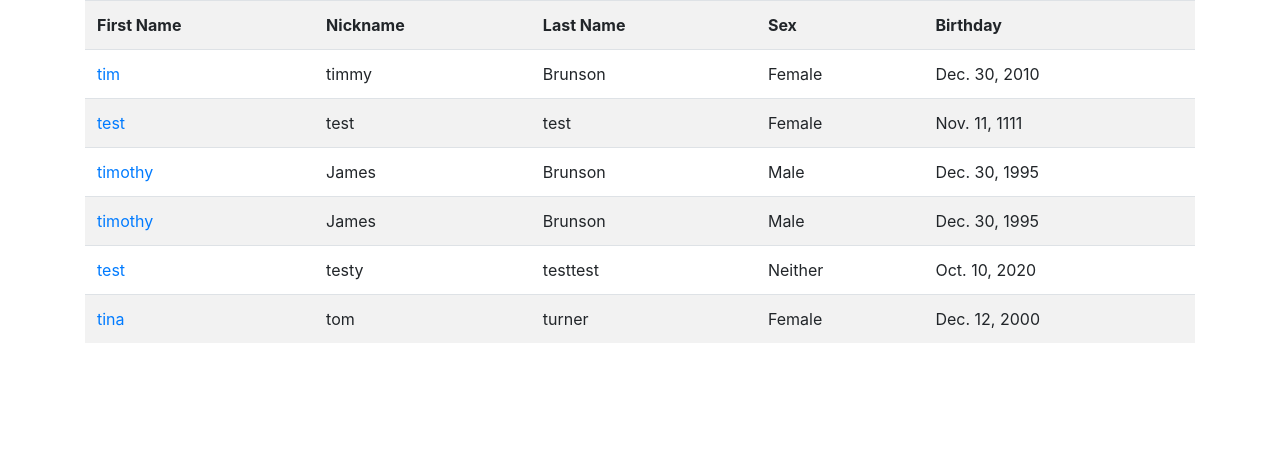
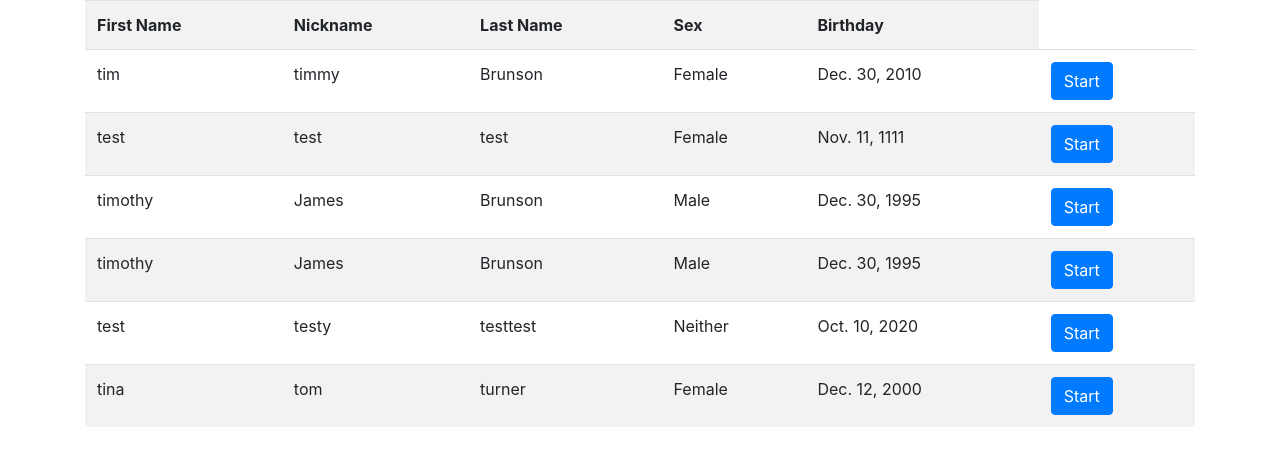
Before and after one commit to TJBrunson/MOCRecords, a Django app: template patientRecords/templates/patientRecords/checkup_queue.html in a window 1280 px wide. Shown: the part 113-579 px from the top of the page. Run offline with Django 3.2, Linux system fonts and the light colour scheme; the template is opened without the code that fills it: values that come from a table or form of the project are taken from there, others are empty; data comes from the database, SQL or seed files in the repository; some libraries are stand-ins or nearby versions.

Commit message:
added buttons to each queue

```diff
--- a/patientRecords/templates/patientRecords/checkout_queue.html
+++ b/patientRecords/templates/patientRecords/checkout_queue.html
@@ -23,11 +23,12 @@
       </tr>
     {% for patient in patient_list.all %}
       <tr>
-        <td><a href="{% url 'patientRecords:checkout_form' patient.id %}">{{patient.first_name}}</a></td>
+        <td>{{patient.first_name}}</td>
         <td>{{patient.nickname}}</td>
         <td>{{patient.last_name}}</td>
         <td>{{patient.sex}}</td>
         <td>{{patient.date_of_birth}}</td>
+        <td><a href="{% url 'patientRecords:checkout_form' patient.id %}" class="btn btn-primary">Start</a></td>
       </tr>
     {%  endfor %}
     </table>
--- a/patientRecords/templates/patientRecords/checkup_queue.html
+++ b/patientRecords/templates/patientRecords/checkup_queue.html
@@ -23,11 +23,12 @@
       </tr>
     {% for patient in patient_list.all %}
       <tr>
-        <td><a href="{% url 'patientRecords:checkup_form' patient.id %}">{{patient.first_name}}</a></td>
+        <td>{{patient.first_name}}</td>
         <td>{{patient.nickname}}</td>
         <td>{{patient.last_name}}</td>
         <td>{{patient.sex}}</td>
         <td>{{patient.date_of_birth}}</td>
+        <td><a href="{% url 'patientRecords:checkup_form' patient.id %}" class="btn btn-primary">Start</a></td>
       </tr>
     {%  endfor %}
     </table>
--- a/patientRecords/templates/patientRecords/eye_care_queue.html
+++ b/patientRecords/templates/patientRecords/eye_care_queue.html
@@ -23,11 +23,12 @@
       </tr>
     {% for patient in patient_list.all %}
       <tr>
-        <td><a href="{% url 'patientRecords:eye_care_form' patient.id %}">{{patient.first_name}}</a></td>
+        <td>{{patient.first_name}}</td>
         <td>{{patient.nickname}}</td>
         <td>{{patient.last_name}}</td>
         <td>{{patient.sex}}</td>
         <td>{{patient.date_of_birth}}</td>
+        <td><a href="{% url 'patientRecords:eye_care_form' patient.id %}" class="btn btn-primary">Start</a></td>
       </tr>
     {%  endfor %}
     </table>
```
